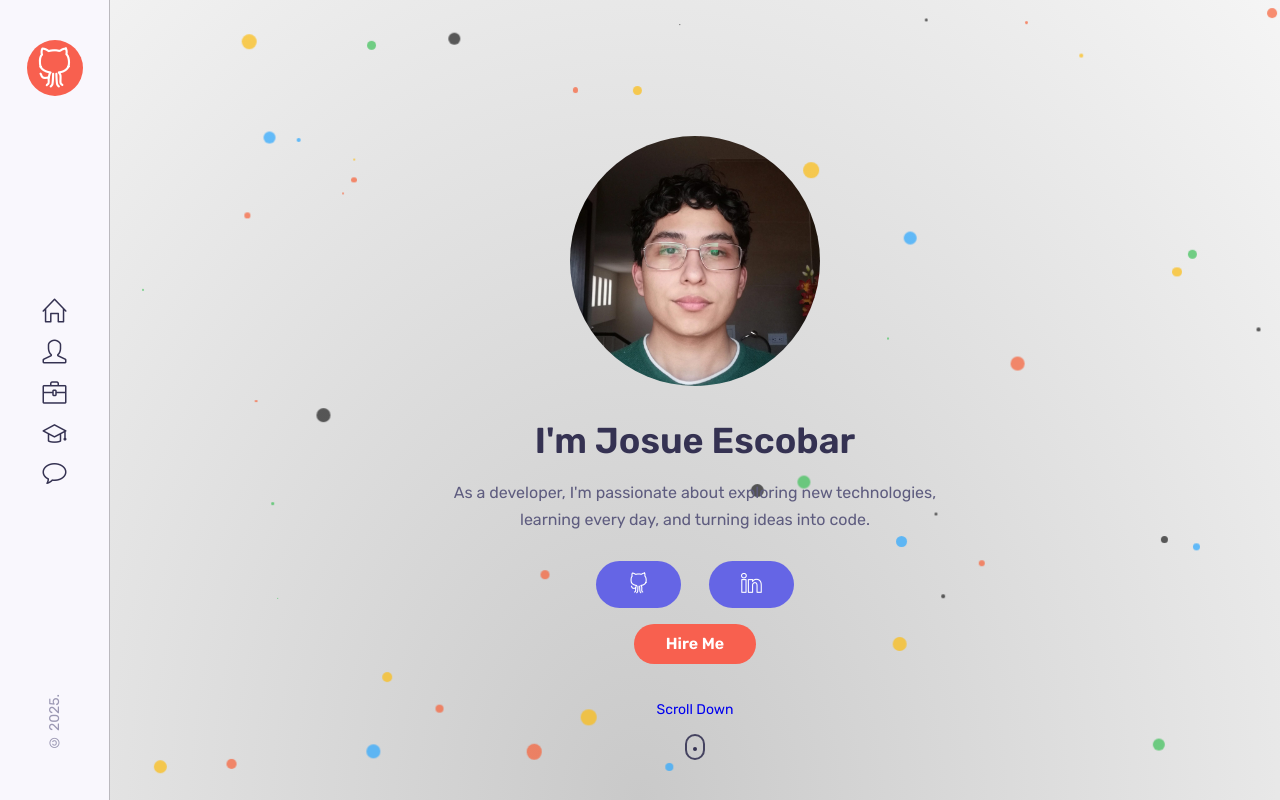
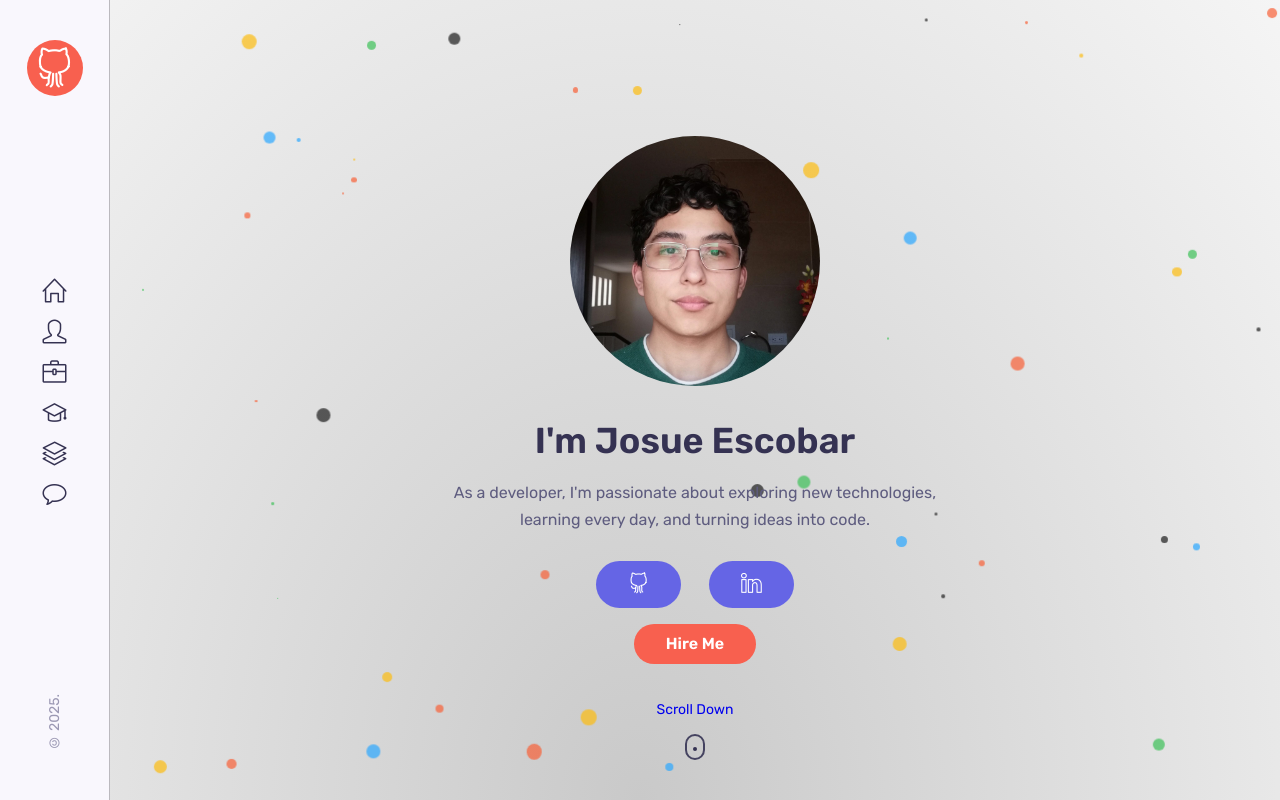
Before and after one commit to sue-btis/myRespository, a React (Vite) app: page / in a window 1280 px wide. Built offline with nearby package versions, Linux system fonts and the light colour scheme.

Commit message:
"Update sideBar"

```diff
--- a/src/components/portfolio/Portfolio.jsx
+++ b/src/components/portfolio/Portfolio.jsx
@@ -12,7 +12,7 @@ const Portfolio = () => {
     }
 
     return (
-        <section className="work container section" id="work">
+        <section className="work container section" id="portfolio">
             <h2 className="section__title">Recent works</h2>
             <div className="work__filters">
                 <span className="work__item" onClick={() => setItems(Menu)}>Everything</span>
--- a/src/components/sidebar/SideBar.jsx
+++ b/src/components/sidebar/SideBar.jsx
@@ -34,6 +34,12 @@ const Sidebar = () => {
                                     <i className="icon-graduation"></i>
                                 </a>
                             </li>
+
+                            <li className="nav__item">
+                                <a href="#portfolio" className="nav__link">
+                                    <i className="icon-layers"></i>
+                                </a>
+                            </li>
                             <li className="nav__item">
                                 <a href="#contact" className="nav__link">
                                     <i className="icon-bubble"></i>
```
